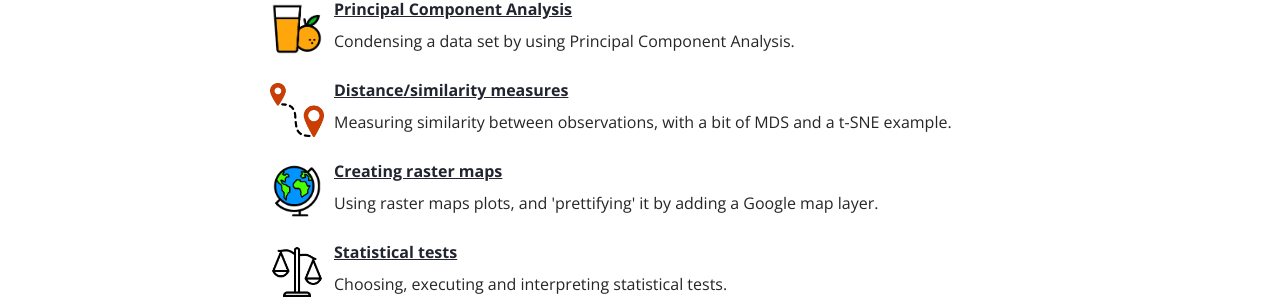
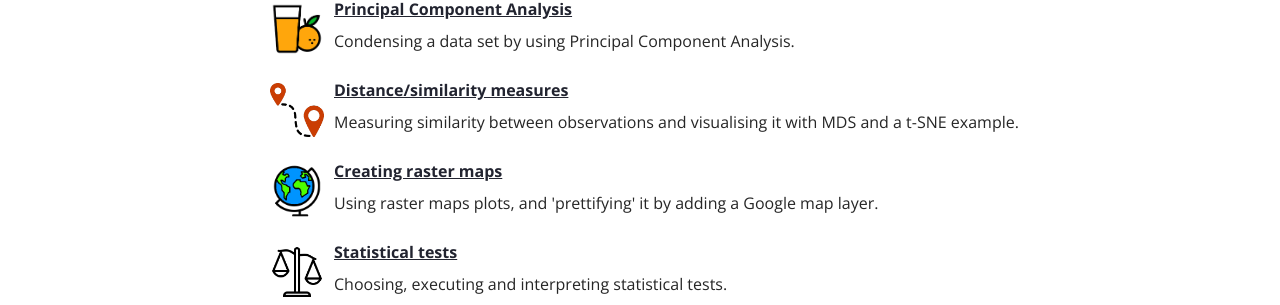
Before and after one commit to mark-me/mark-me.github.io, a Jekyll site: the page built from _pages/02-tutorials.md, in a window 1280 px wide and 900 px high. Shown: the part 305-610 px from the top of the window. Built offline with Jekyll 4.4.1, drawn with Linux system fonts in a browser that asks for light colours; nearby versions of some CDN libraries; comment, search, counter and statistics services are not loaded.

Commit message:
Update tutorial-index.yml

```diff
--- a/_data/tutorial-index.yml
+++ b/_data/tutorial-index.yml
@@ -6,7 +6,7 @@
 - title: Distance/similarity measures
   url: /distance-measures/
   image: /_pages/tutorials/distance-measures/distance.png
-  description: Measuring similarity between observations, with a bit of MDS and a t-SNE example.
+  description: Measuring similarity between observations and visualising it with MDS and a t-SNE example.
 
 - title: Creating raster maps
   url: /raster-maps/
```
